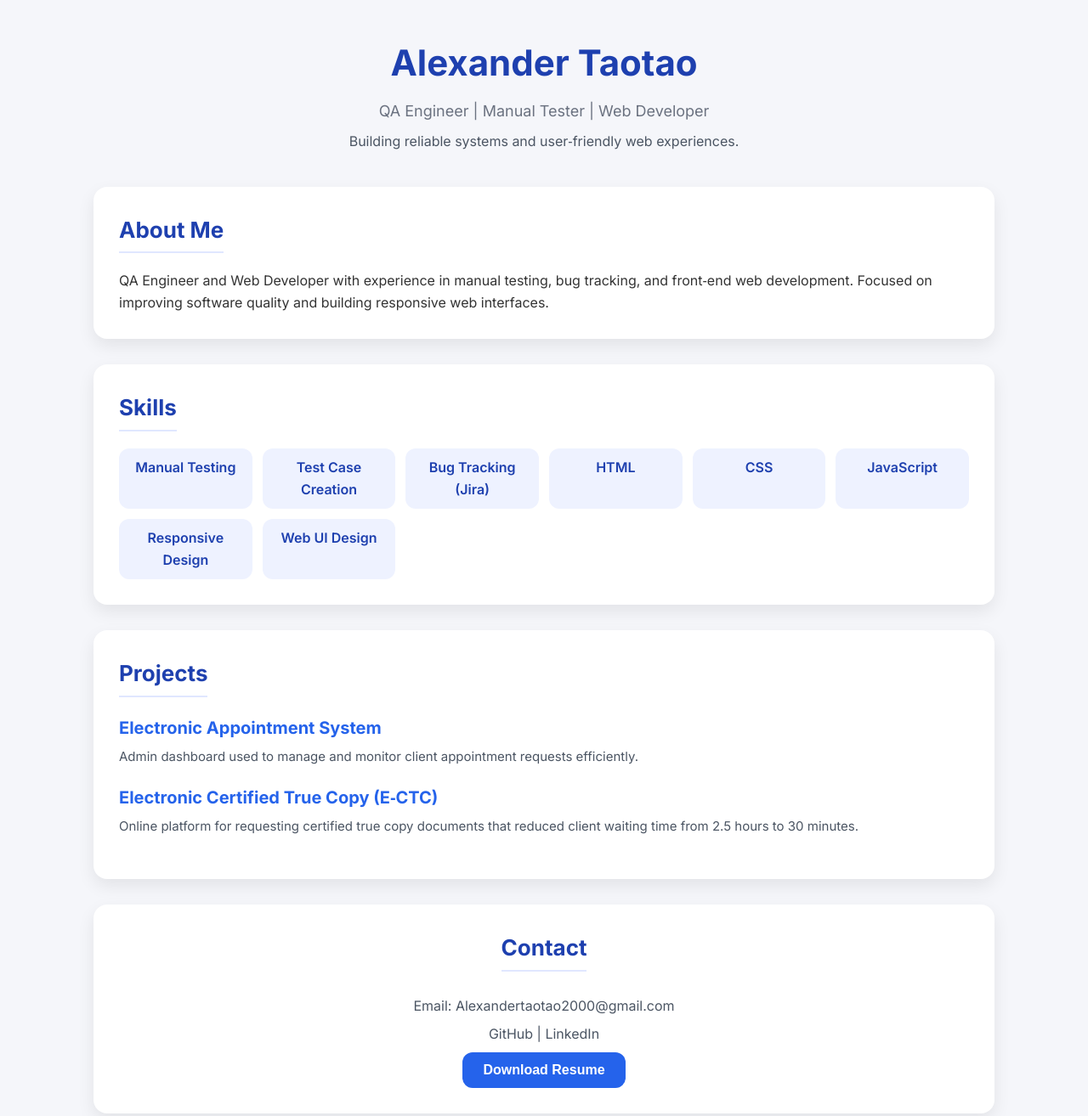
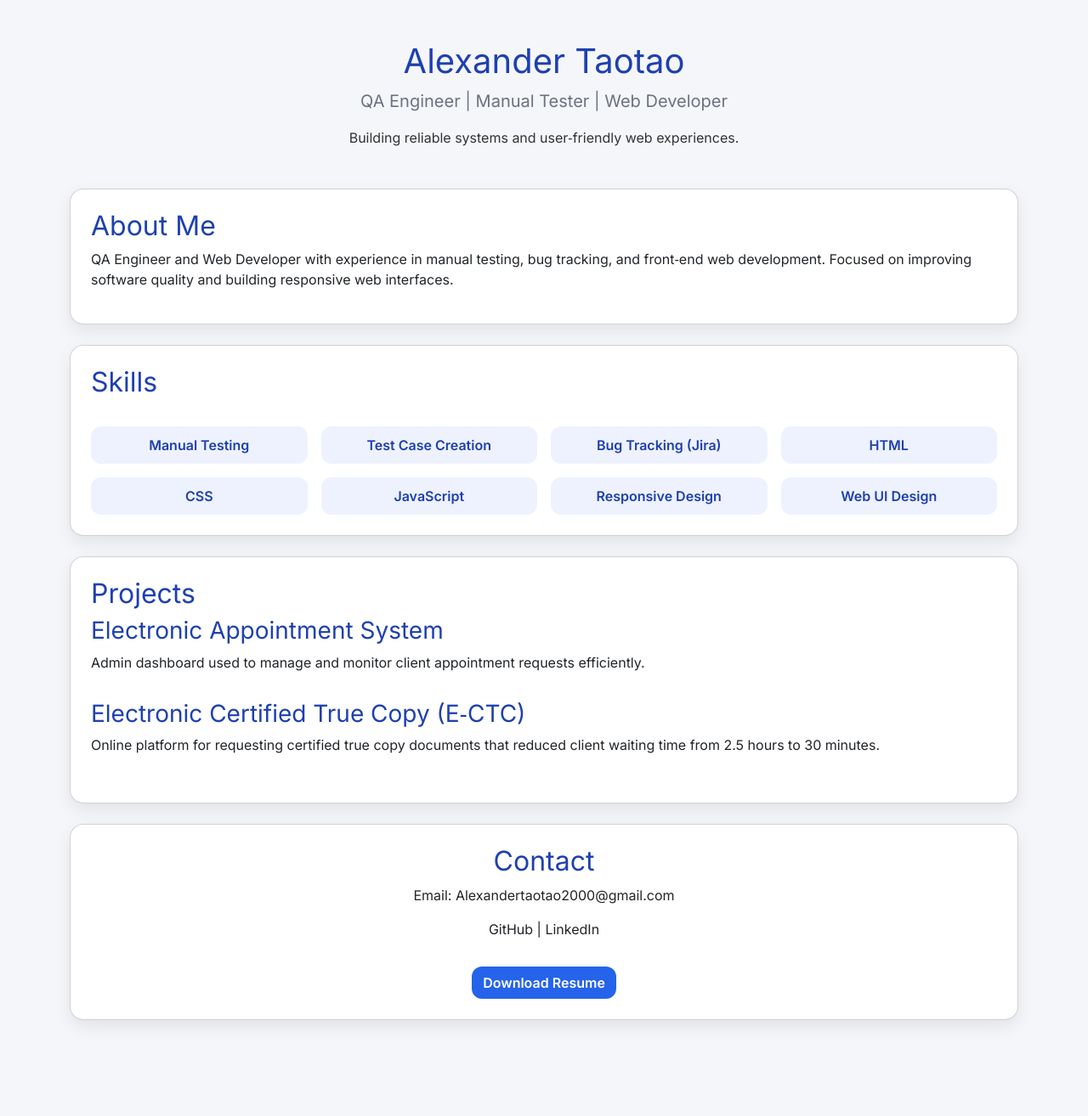
Before and after one commit to Redbatz0010/AlexWeb, a plain HTML site: page index.html in a window 1280 px wide. Shown: the top 1314 px of the page at 85% size. After the commit the page ends 1249 px from the top, so only its background shows below. Drawn offline with nearby package versions, Linux system fonts and the light colour scheme.

Commit message:
Update index.html

```diff
--- a/index.html
+++ b/index.html
@@ -4,91 +4,45 @@
 <meta charset="UTF-8">
 <meta name="viewport" content="width=device-width, initial-scale=1.0">
 <title>Alexander Taotao | Portfolio</title>
+
+<!-- Bootstrap CSS -->
+<link href="https://cdn.jsdelivr.net/npm/bootstrap@5.3.2/dist/css/bootstrap.min.css" rel="stylesheet">
+
+<!-- Google Fonts -->
+<link href="https://fonts.googleapis.com/css2?family=Inter:wght@400;600;700&display=swap" rel="stylesheet">
+
 <style>
-/* Google Fonts for modern look */
-@import url('https://fonts.googleapis.com/css2?family=Inter:wght@400;600;700&display=swap');
-
-* {
-  margin: 0;
-  padding: 0;
-  box-sizing: border-box;
+body {
+    font-family: 'Inter', Arial, sans-serif;
+    background: #f5f6fa;
+    color: #333;
 }
 
-body {
-  font-family: 'Inter', Arial, Helvetica, sans-serif;
-  background: #f5f6fa;
-  color: #333;
-  line-height: 1.6;
+h1, h2, h3 {
+    color: #1e40af;
 }
 
-/* Container */
-.container {
-  max-width: 1100px;
-  margin: auto;
-  padding: 40px 20px;
+.subtitle {
+    color: #6b7280;
 }
 
-/* Header */
-.header {
-  text-align: center;
-  margin-bottom: 40px;
-}
-
-.header h1 {
-  font-size: 42px;
-  color: #1e40af;
-  margin-bottom: 10px;
-}
-
-.header .subtitle {
-  color: #6b7280;
-  font-size: 18px;
-  margin-bottom: 8px;
-}
-
-.header p {
-  font-size: 16px;
-  color: #4b5563;
-}
-
-/* Card */
 .card {
-  background: white;
-  padding: 30px;
     border-radius: 16px;
-  box-shadow: 0 8px 20px rgba(0, 0, 0, 0.08);
-  margin-bottom: 30px;
+    box-shadow: 0 8px 20px rgba(0,0,0,0.08);
     transition: transform 0.3s ease, box-shadow 0.3s ease;
 }
 
 .card:hover {
     transform: translateY(-5px);
-  box-shadow: 0 12px 25px rgba(0, 0, 0, 0.12);
-}
-
-/* Section Titles */
-.card h2 {
-  color: #1e40af;
-  margin-bottom: 20px;
-  font-size: 26px;
-  border-bottom: 2px solid #e0e7ff;
-  display: inline-block;
-  padding-bottom: 5px;
-}
-
-/* Skills Grid */
-.skills {
-  display: grid;
-  grid-template-columns: repeat(auto-fit, minmax(140px, 1fr));
-  gap: 12px;
+    box-shadow: 0 12px 25px rgba(0,0,0,0.12);
 }
 
 .skill {
     background: #eef2ff;
     color: #1e40af;
+    font-weight: 600;
     padding: 10px 15px;
     border-radius: 12px;
-  font-weight: 600;
     text-align: center;
     transition: background 0.3s ease;
 }
@@ -97,134 +51,81 @@ body {
     background: #c7d2fe;
 }
 
-/* Projects */
-.project {
-  margin-bottom: 20px;
-}
-
-.project h3 {
-  color: #2563eb;
-  font-size: 20px;
-  margin-bottom: 6px;
-}
-
-.project p {
-  color: #4b5563;
-  font-size: 15px;
-}
-
-/* Contact */
-.contact {
-  text-align: center;
-}
-
-.contact p {
-  margin: 8px 0;
-  color: #4b5563;
-}
-
-.contact button {
+.btn-custom {
     background: #2563eb;
     color: white;
-  border: none;
-  padding: 12px 24px;
+    font-weight: 600;
     border-radius: 12px;
-  cursor: pointer;
-  font-size: 16px;
-  font-weight: 600;
     transition: background 0.3s ease, transform 0.2s ease;
 }
 
-.contact button:hover {
+.btn-custom:hover {
     background: #1d4ed8;
     transform: translateY(-2px);
 }
-
-/* Links Styling */
-.contact a {
-  text-decoration: none;
-}
-
-/* Responsive Design */
-@media (max-width: 768px) {
-  .header h1 {
-    font-size: 36px;
-  }
-
-  .card {
-    padding: 20px;
-  }
-
-  .card h2 {
-    font-size: 22px;
-  }
-
-  .project h3 {
-    font-size: 18px;
-  }
-}
 </style>
 </head>
+<body>
 
-<body>
-<div class="container">
+<div class="container py-5">
 
     <!-- Header -->
-  <div class="header">
+    <div class="text-center mb-5">
         <h1>Alexander Taotao</h1>
-    <p class="subtitle">QA Engineer | Manual Tester | Web Developer</p>
+        <p class="subtitle fs-5">QA Engineer | Manual Tester | Web Developer</p>
         <p>Building reliable systems and user‑friendly web experiences.</p>
     </div>
 
-  <!-- About -->
-  <div class="card">
+    <!-- About Me -->
+    <div class="card mb-4 p-4">
         <h2>About Me</h2>
         <p>
-      QA Engineer and Web Developer with experience in manual testing, bug tracking, and front‑end web development. Focused on improving software quality and building responsive web interfaces.
+            QA Engineer and Web Developer with experience in manual testing, bug tracking, and front‑end web development.
+            Focused on improving software quality and building responsive web interfaces.
         </p>
     </div>
 
     <!-- Skills -->
-  <div class="card">
+    <div class="card mb-4 p-4">
         <h2>Skills</h2>
-    <div class="skills">
-      <div class="skill">Manual Testing</div>
-      <div class="skill">Test Case Creation</div>
-      <div class="skill">Bug Tracking (Jira)</div>
-      <div class="skill">HTML</div>
-      <div class="skill">CSS</div>
-      <div class="skill">JavaScript</div>
-      <div class="skill">Responsive Design</div>
-      <div class="skill">Web UI Design</div>
+        <div class="row g-3 mt-2">
+            <div class="col-6 col-md-3"><div class="skill">Manual Testing</div></div>
+            <div class="col-6 col-md-3"><div class="skill">Test Case Creation</div></div>
+            <div class="col-6 col-md-3"><div class="skill">Bug Tracking (Jira)</div></div>
+            <div class="col-6 col-md-3"><div class="skill">HTML</div></div>
+            <div class="col-6 col-md-3"><div class="skill">CSS</div></div>
+            <div class="col-6 col-md-3"><div class="skill">JavaScript</div></div>
+            <div class="col-6 col-md-3"><div class="skill">Responsive Design</div></div>
+            <div class="col-6 col-md-3"><div class="skill">Web UI Design</div></div>
         </div>
     </div>
 
     <!-- Projects -->
-  <div class="card">
+    <div class="card mb-4 p-4">
         <h2>Projects</h2>
-
-    <div class="project">
+        <div class="mb-3">
             <h3>Electronic Appointment System</h3>
             <p>Admin dashboard used to manage and monitor client appointment requests efficiently.</p>
         </div>
-
-    <div class="project">
+        <div class="mb-3">
             <h3>Electronic Certified True Copy (E‑CTC)</h3>
             <p>Online platform for requesting certified true copy documents that reduced client waiting time from 2.5 hours to 30 minutes.</p>
+        </div>
+    </div>
+
+    <!-- Contact -->
+    <div class="card p-4 text-center">
+        <h2>Contact</h2>
+        <p>Email: Alexandertaotao2000@gmail.com</p>
+        <p>GitHub | LinkedIn</p>
+        <a href="https://getshared.com/d/iCkLrspH" download>
+            <button class="btn btn-custom mt-3">Download Resume</button>
+        </a>
     </div>
 
 </div>
 
-  <!-- Contact -->
-  <div class="card contact">
-    <h2>Contact</h2>
-    <p>Email: Alexandertaotao2000@gmail.com</p>
-    <p>GitHub | LinkedIn</p>
-    <a href="https://getshared.com/d/iCkLrspH" download>
-      <button>Download Resume</button>
-    </a>
-  </div>
-
-</div>
+<!-- Bootstrap JS Bundle -->
+<script src="https://cdn.jsdelivr.net/npm/bootstrap@5.3.2/dist/js/bootstrap.bundle.min.js"></script>
 </body>
 </html>
```
Lines whose indentation alone changed are shown as unchanged.
